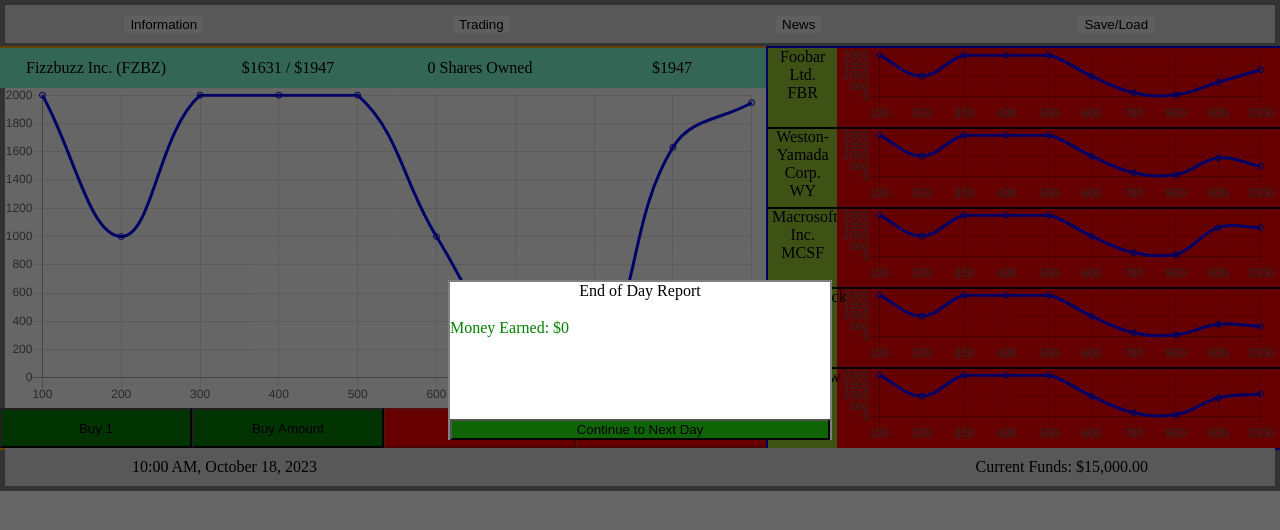
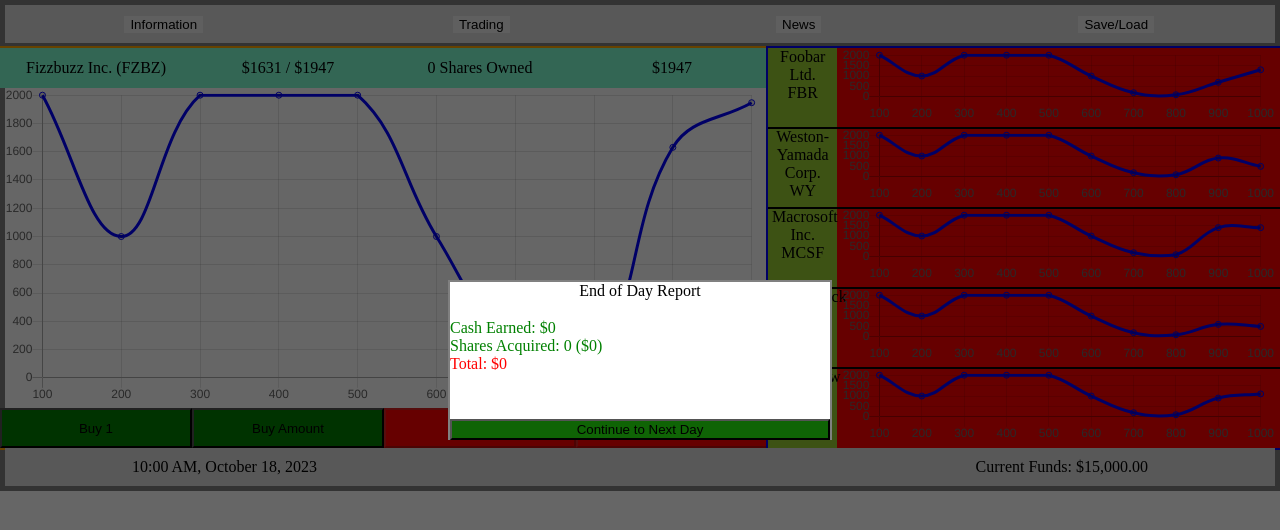
Before and after one commit to Zonespace27/stock_thing, a plain HTML site: page js_html/index.html in a window 1280 px wide. Drawn offline with nearby package versions, Linux system fonts and the light colour scheme.

Commit message:
finalized EoD report

```diff
--- a/js_html/index.html
+++ b/js_html/index.html
@@ -329,7 +329,13 @@
         End of Day Report
       </div>
       <div class="day_end_report_funds" id="day_end_report_funds">
-        Money [Earned]/[Lost]: $000
+        Cash: $000
+      </div>
+      <div class="day_end_report_shares" id="day_end_report_shares">
+        Share Value:
+      </div>
+      <div class="day_end_report_total" id="day_end_report_total">
+        Total:
       </div>
     </div>
     <div style="float: bottom">
--- a/js_html/js/everything.js
+++ b/js_html/js/everything.js
@@ -348,6 +348,11 @@ function advance_year() {
 var starting_cash = 0;
 
 /**
+ * How many shares the user is starting with today
+ */
+var starting_shares = {};
+
+/**
  * Ref to the interval object for the trading day
  */
 var day_interval;
@@ -400,6 +405,7 @@ var time_per_tick = seconds_to_ms(2);
 function start_trading_day() {
   current_time = start_time;
   starting_cash = cash;
+  Object.assign(starting_shares, owned_stocks);
   day_in_progress = true;
   start_interval();
 }
@@ -493,6 +499,36 @@ function sell_shares(company_ticker, amount = 1) {
   adjust_cash(company.current_price * amount);
 }
 
+function get_shares_value() {
+  let total = 0;
+  Object.keys(owned_stocks).forEach((ticker) => {
+    total += parseFloat(
+      ticker_to_company[ticker].current_price * parseInt(owned_stocks[ticker])
+    );
+  });
+  return total;
+}
+
+function get_share_count() {
+  let total = 0;
+  Object.keys(owned_stocks).forEach((ticker) => {
+    total += parseInt(owned_stocks[ticker]);
+  });
+  return total;
+}
+
+function get_share_difference() {
+  let cash_total = 0;
+  let share_total = 0;
+  Object.keys(owned_stocks).forEach((ticker) => {
+    let share_delta =
+      parseInt(owned_stocks[ticker]) - parseInt(starting_shares[ticker]);
+    share_total += share_delta;
+    cash_total += share_delta * ticker_to_company[ticker].current_price;
+  });
+  return [share_total, cash_total];
+}
+
 /*
  * UI button interactions
  */
@@ -554,12 +590,26 @@ function set_day_end_report(on = true) {
     dim_screen();
     let element = document.getElementById("day_end_report_funds");
     if (cash >= starting_cash) {
-      element.textContent = `Money Earned: $${cash - starting_cash}`;
+      element.textContent = `Cash Earned: $${cash - starting_cash}`;
       element.style.color = "green";
     } else {
-      element.textContent = `Money Lost: $${cash - starting_cash}`;
+      element.textContent = `Cash Lost: $${cash - starting_cash}`;
       element.style.color = "red";
     }
+
+    let share_data = get_share_difference();
+    element = document.getElementById("day_end_report_shares");
+    element.textContent = `Shares Acquired: ${share_data[0]} ($${share_data[1]})`;
+    element.style.color = "green";
+
+    element = document.getElementById("day_end_report_total");
+    if (cash - starting_cash + share_data[1] > 0) {
+      element.style.color = "green";
+    } else {
+      element.style.color = "red";
+    }
+    element.textContent = `Total: $${cash - starting_cash + share_data[1]}`;
+
     element = document.getElementById("day_end_report");
     element.style.display = "block";
   } else {
```
